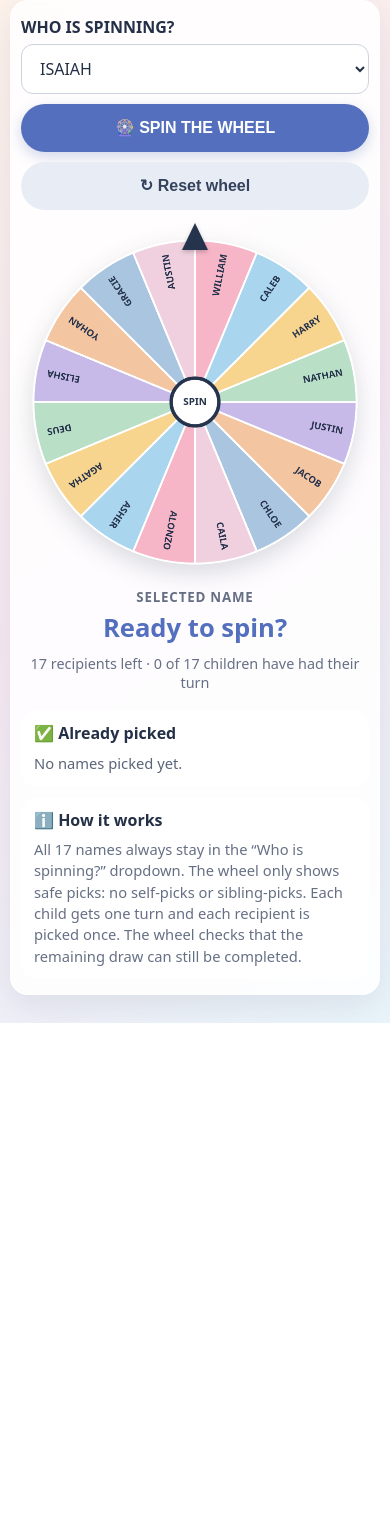
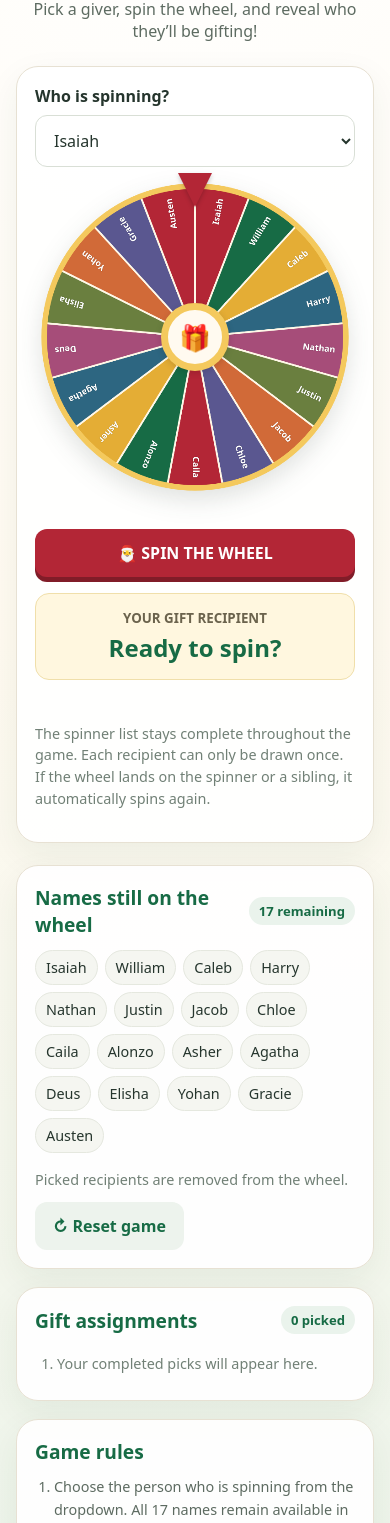
Before and after one commit to angelagarcia0803-ctrl/christmas-name-roulette, a plain HTML site: page index.html in a window 390 px wide. Shown: the part 147-1670 px from the top of the page. Before the commit the page ends 1170 px from the top, so only its background shows below. Drawn offline with Linux system fonts and the light colour scheme.

Commit message:
Add files via upload

```diff
--- a/index.html
+++ b/index.html
@@ -2,329 +2,247 @@
 <html lang="en">
 <head>
 <meta charset="UTF-8">
-<meta name="viewport" content="width=device-width, initial-scale=1.0">
-<title>Christmas Family Name Roulette</title>
+<meta name="viewport" content="width=device-width, initial-scale=1">
+<title>Christmas Gift Exchange Roulette</title>
 <style>
-  :root { --ink:#243047; --pink:#f5a6b8; --cream:#fffaf3; --blue:#9bc8e8; }
+  :root { --red:#b32636; --green:#176b45; --gold:#f4c95d; --cream:#fffaf0; --ink:#25352d; }
   * { box-sizing:border-box; }
   body {
-    margin:0; min-height:100vh;
-    padding: max(18px, env(safe-area-inset-top)) 14px max(28px, env(safe-area-inset-bottom));
-    font-family:system-ui,-apple-system,Segoe UI,Roboto,Arial,sans-serif;
-    color:var(--ink); background:linear-gradient(145deg,#fff4e9,#f7e9f3 55%,#eaf5fb);
-    display:flex; justify-content:center;
+    margin:0; min-height:100vh; padding:28px 16px 44px;
+    font-family:system-ui,-apple-system,BlinkMacSystemFont,"Segoe UI",sans-serif;
+    color:var(--ink);
+    background:radial-gradient(circle at top, #fff 0, #fffaf0 42%, #e9f3e9 100%);
   }
-  main { width:min(900px,100%); text-align:center; }
-  h1 { margin:8px 0 6px; font-size:clamp(1.7rem,4vw,2.5rem); }
-  .subtitle { margin:0 0 24px; color:#596579; }
-  .panel {
-    background:rgba(255,255,255,.86); border:1px solid rgba(255,255,255,.9);
-    border-radius:24px; padding:22px; box-shadow:0 12px 35px rgba(51,54,85,.10);
-  }
-  .controls { display:flex; flex-wrap:wrap; justify-content:center; align-items:end; gap:12px; margin-bottom:18px; }
-  label { display:block; text-align:left; font-weight:700; margin-bottom:6px; }
-  select {
-    min-width:220px; min-height:48px; padding:12px 14px; border:1px solid #cbd3df; border-radius:12px;
-    background:white; color:var(--ink); font:inherit; font-size:16px;
-  }
-  button {
-    border:0; border-radius:999px; padding:13px 24px; min-height:48px;
-    font-size:1rem; font-weight:750; cursor:pointer; touch-action:manipulation;
-    transition:transform .15s,opacity .15s;
-  }
-  button:hover { transform:translateY(-1px); }
-  button:disabled { opacity:.5; cursor:not-allowed; transform:none; }
-  #spinBtn { color:white; background:#536fbd; box-shadow:0 5px 14px #536fbd44; }
-  #resetBtn { color:#34425d; background:#e8edf5; }
-  .wheel-wrap { width:min(100%,560px); margin:8px auto 18px; position:relative; }
-  canvas { display:block; width:100%; height:auto; filter:drop-shadow(0 9px 12px rgba(34,44,70,.16)); }
-  .pointer {
-    position:absolute; z-index:2; top:-5px; left:50%; transform:translateX(-50%);
-    width:0;height:0;border-left:17px solid transparent;border-right:17px solid transparent;
-    border-top:0;border-bottom:34px solid #26334d; filter:drop-shadow(0 2px 2px #0003);
-  }
-  .result { min-height:64px; display:flex; flex-direction:column; justify-content:center; gap:4px; }
-  .result small { color:#667085; font-weight:650; letter-spacing:.06em; text-transform:uppercase; }
-  #resultName { font-size:clamp(1.6rem,5vw,2.4rem); font-weight:850; color:#536fbd; }
-  .bottom { display:grid; grid-template-columns:1fr 1fr; gap:14px; margin-top:18px; text-align:left; }
-  .info { background:#fff; border-radius:16px; padding:14px 16px; }
-  .info h2 { font-size:1rem; margin:0 0 8px; }
-  .info p { margin:0; color:#667085; line-height:1.45; font-size:.92rem; }
-  #pickedList { color:#596579; line-height:1.6; overflow-wrap:anywhere; }
-  .count { color:#667085; font-size:.9rem; margin-top:8px; }
-  @media(max-width:600px) {
-    body { padding-left:10px; padding-right:10px; }
-    main { width:100%; }
-    h1 { line-height:1.15; margin-top:4px; }
-    .subtitle { font-size:.94rem; margin-bottom:16px; }
-    .panel { padding:15px 10px; border-radius:18px; }
-    .bottom { grid-template-columns:1fr; gap:10px; }
-    .controls { display:grid; grid-template-columns:1fr; gap:10px; align-items:stretch; }
-    .controls>div, select, button { width:100%; min-width:0; }
-    .wheel-wrap { width:min(100%,480px); margin:4px auto 12px; }
-    .pointer { border-left-width:13px; border-right-width:13px; border-bottom-width:27px; }
-    .result { min-height:58px; }
-    .info { padding:12px 13px; }
-  }
-  @media(max-width:360px) {
-    body { padding-left:7px; padding-right:7px; }
-    .panel { padding-left:7px; padding-right:7px; }
-    #resultName { font-size:1.55rem; }
-  }
+  .wrap { max-width:980px; margin:auto; }
+  header { text-align:center; margin-bottom:24px; }
+  .eyebrow { color:var(--green); font-weight:800; letter-spacing:.16em; text-transform:uppercase; font-size:.78rem; }
+  h1 { color:var(--red); margin:8px 0 6px; font-family:Georgia,serif; font-size:clamp(2rem,5vw,3.3rem); }
+  header p { margin:0; color:#5d6b61; }
+  .layout { display:grid; grid-template-columns:minmax(280px,1fr) minmax(280px,.85fr); gap:22px; align-items:start; }
+  .panel { background:#ffffffed; border:1px solid #e7e1d3; border-radius:22px; padding:22px; box-shadow:0 12px 35px #173b2410; }
+  .wheel-area { display:flex; justify-content:center; align-items:center; padding:10px 0 18px; }
+  .wheel-shell { width:min(100%,430px); aspect-ratio:1; position:relative; }
+  canvas { width:100%; height:100%; display:block; filter:drop-shadow(0 9px 12px #25352d24); }
+  .pointer { position:absolute; z-index:2; top:-4px; left:50%; transform:translateX(-50%); width:0;height:0;border-left:17px solid transparent;border-right:17px solid transparent;border-top:34px solid var(--red); filter:drop-shadow(0 2px 2px #0003); }
+  .hub { position:absolute; left:50%;top:50%;transform:translate(-50%,-50%);width:68px;height:68px;border-radius:50%;background:var(--cream);border:7px solid var(--gold);display:grid;place-items:center;font-size:1.6rem;box-shadow:0 2px 7px #0002;pointer-events:none; }
+  label { display:block; font-weight:750; margin-bottom:8px; }
+  select { width:100%; padding:13px 14px; border:1.5px solid #d9dfd6; border-radius:12px; font:inherit; background:white; color:var(--ink); }
+  button { border:0; border-radius:12px; padding:13px 18px; font:inherit; font-weight:800; cursor:pointer; transition:transform .15s,opacity .15s; }
+  button:active { transform:scale(.98); }
+  button:disabled { opacity:.45; cursor:not-allowed; }
+  .spin { width:100%; margin-top:14px; background:var(--red); color:white; box-shadow:0 5px 0 #811c28; }
+  .spin:hover:not(:disabled) { background:#9f1f2d; }
+  .reset { background:#edf3ed; color:var(--green); }
+  .result { min-height:82px; margin-top:16px; border-radius:14px; padding:15px; background:#fff7df; border:1px solid #f0dfaa; text-align:center; }
+  .result small { display:block; color:#6b634d; font-weight:700; }
+  .result strong { display:block; color:var(--green); font-size:1.5rem; margin-top:4px; }
+  .section-head { display:flex; justify-content:space-between; align-items:center; gap:12px; margin-bottom:12px; }
+  h2 { margin:0; color:var(--green); font-size:1.2rem; }
+  .count { background:#eaf3ec; color:var(--green); border-radius:99px; padding:5px 10px; font-size:.82rem; font-weight:800; white-space:nowrap; }
+  .list { display:flex; flex-wrap:wrap; gap:7px; margin:0; padding:0; list-style:none; }
+  .chip { background:#f5f6f1; border:1px solid #e5e8df; padding:7px 10px; border-radius:99px; font-size:.9rem; }
+  .chip.done { background:#e6f3e9; border-color:#b9dcc3; color:#176b45; }
+  .history { margin:0; padding-left:22px; }
+  .history li { padding:7px 0; border-bottom:1px solid #edf0e9; }
+  .history li:last-child { border:0; }
+  .muted { color:#718076; font-size:.9rem; line-height:1.5; }
+  .rules { margin:10px 0 0; padding-left:19px; color:#5d6b61; font-size:.9rem; line-height:1.6; }
+  .bottom { display:flex; justify-content:space-between; align-items:center; gap:12px; margin-top:16px; flex-wrap:wrap; }
+  .notice { color:#9a3b25; font-size:.88rem; min-height:1.3em; margin-top:10px; }
+  @media(max-width:760px) { .layout { grid-template-columns:1fr; } .panel { padding:18px; } }
 </style>
 </head>
 <body>
-<main>
-  <h1>🎄 Christmas Family Name Roulette 🎁</h1>
-  <p class="subtitle">Choose who is spinning, then spin the wheel to pick a name!</p>
+<div class="wrap">
+  <header>
+    <div class="eyebrow">🎄 A little Christmas fun 🎁</div>
+    <h1>Gift Exchange Roulette</h1>
+    <p>Pick a giver, spin the wheel, and reveal who they’ll be gifting!</p>
+  </header>
+
+  <main class="layout">
     <section class="panel">
-    <div class="controls">
-      <div>
-        <label for="spinner">WHO IS SPINNING?</label>
-        <select id="spinner" aria-label="Who is spinning"></select>
-      </div>
-      <button id="spinBtn" type="button">🎡 SPIN THE WHEEL</button>
-      <button id="resetBtn" type="button">↻ Reset wheel</button>
-    </div>
-    <div class="wheel-wrap">
+      <label for="spinner">Who is spinning?</label>
+      <select id="spinner"></select>
+      <div class="wheel-area">
+        <div class="wheel-shell">
           <div class="pointer"></div>
-      <canvas id="wheel" width="700" height="700" aria-label="Name roulette wheel"></canvas>
-    </div>
-    <div class="result" aria-live="polite">
-      <small>Selected name</small>
-      <div id="resultName">Ready to spin?</div>
-    </div>
-    <div class="count" id="count"></div>
-    <div class="bottom">
-      <div class="info">
-        <h2>✅ Already picked</h2>
-        <p id="pickedList">No names picked yet.</p>
-      </div>
-      <div class="info">
-        <h2>ℹ️ How it works</h2>
-        <p>All 17 names always stay in the “Who is spinning?” dropdown. The wheel only shows safe picks: no self-picks or sibling-picks. Each child gets one turn and each recipient is picked once. The wheel checks that the remaining draw can still be completed.</p>
+          <canvas id="wheel" width="700" height="700" aria-label="Roulette wheel"></canvas>
+          <div class="hub">🎁</div>
         </div>
       </div>
+      <button class="spin" id="spinBtn">🎅 SPIN THE WHEEL</button>
+      <div class="result" id="result" aria-live="polite">
+        <small>YOUR GIFT RECIPIENT</small>
+        <strong>Ready to spin?</strong>
+      </div>
+      <div class="notice" id="notice" aria-live="polite"></div>
+      <p class="muted">The spinner list stays complete throughout the game. Each recipient can only be drawn once. If the wheel lands on the spinner or a sibling, it automatically spins again.</p>
     </section>
+
+    <aside>
+      <section class="panel">
+        <div class="section-head"><h2>Names still on the wheel</h2><span class="count" id="remainingCount">17 remaining</span></div>
+        <ul class="list" id="remainingList"></ul>
+        <div class="bottom">
+          <span class="muted">Picked recipients are removed from the wheel.</span>
+          <button class="reset" id="resetBtn">↻ Reset game</button>
+        </div>
+      </section>
+      <section class="panel" style="margin-top:18px">
+        <div class="section-head"><h2>Gift assignments</h2><span class="count" id="pickedCount">0 picked</span></div>
+        <ol class="history" id="history"><li class="muted">Your completed picks will appear here.</li></ol>
+      </section>
+      <section class="panel" style="margin-top:18px">
+        <h2>Game rules</h2>
+        <ol class="rules">
+          <li>Choose the person who is spinning from the dropdown. All 17 names remain available in this dropdown.</li>
+          <li>Once a recipient is picked, their name is removed from the wheel.</li>
+          <li>No one can pick themselves.</li>
+          <li>No one can pick a sibling from their own family.</li>
+          <li>If a spin lands on an unavailable name, the wheel automatically spins again.</li>
+        </ol>
+      </section>
+    </aside>
   </main>
+</div>
 <script>
-(() => {
-  const allNames = [
-    "ISAIAH", "WILLIAM", "CALEB", "HARRY", "NATHAN", "JUSTIN", "JACOB",
-    "CHLOE", "CAILA", "ALONZO", "ASHER", "AGATHA", "DEUS", "ELISHA",
-    "YOHAN", "GRACIE", "AUSTIN"
+const participants = ["Isaiah","William","Caleb","Harry","Nathan","Justin","Jacob","Chloe","Caila","Alonzo","Asher","Agatha","Deus","Elisha","Yohan","Gracie","Austen"];
+const families = [
+  ["William","Caleb","Harry"],
+  ["Nathan","Justin","Jacob"],
+  ["Deus","Elisha"],
+  ["Gracie","Austen"],
+  ["Asher","Agatha"],
+  ["Chloe","Caila","Alonzo"]
 ];
-
-  const siblingGroups = [
-    ["WILLIAM", "CALEB", "HARRY"],
-    ["NATHAN", "JUSTIN", "JACOB"],
-    ["AGATHA", "ASHER"],
-    ["DEUS", "ELISHA"],
-    ["GRACIE", "AUSTIN"],
-    ["CHLOE", "CAILA", "ALONZO"]
-  ];
-
-  const siblingOf = {};
-  siblingGroups.forEach(group => group.forEach(name => {
-    siblingOf[name] = new Set(group.filter(other => other !== name));
-  }));
-
-  let wheelNames = [...allNames];       // Recipients not yet picked
-  let completedSpinners = new Set();    // Children who have already given
+const familyOf = new Map();
+families.forEach((family, index) => family.forEach(name => familyOf.set(name, index)));
+const colors = ["#b32636","#176b45","#e4ad35","#2d6681","#a64d79","#6a7f3f","#d16a38","#5a5790"];
+let remaining = [...participants];
+let assignments = [];
 let rotation = 0;
 let spinning = false;
-  let displayNames = [];
 
 const canvas = document.getElementById("wheel");
 const ctx = canvas.getContext("2d");
 const spinnerSelect = document.getElementById("spinner");
 const spinBtn = document.getElementById("spinBtn");
-  const resetBtn = document.getElementById("resetBtn");
-  const resultName = document.getElementById("resultName");
-  const pickedList = document.getElementById("pickedList");
-  const count = document.getElementById("count");
-  const colors = ["#f6b6c8","#a9d5ee","#f8d58e","#b9dfc7","#c7b9e8","#f4c5a1","#a9c5df","#f0d0df"];
+const result = document.getElementById("result");
+const notice = document.getElementById("notice");
 
-  // The dropdown is populated once and is never filtered or shortened.
-  allNames.forEach(name => {
+function eligibleFor(spinner) {
+  return remaining.filter(name => name !== spinner &&
+    !(familyOf.has(name) && familyOf.has(spinner) && familyOf.get(name) === familyOf.get(spinner)));
+}
+function drawWheel() {
+  const n = remaining.length;
+  const cx = 350, cy = 350, r = 330;
+  ctx.clearRect(0,0,700,700);
+  if (!n) {
+    ctx.beginPath(); ctx.arc(cx,cy,r,0,Math.PI*2); ctx.fillStyle="#eaf3ec"; ctx.fill();
+    ctx.fillStyle="#176b45"; ctx.font="bold 34px system-ui"; ctx.textAlign="center";
+    ctx.fillText("All done! 🎄",cx,cy+10); return;
+  }
+  const slice = Math.PI*2/n;
+  for (let i=0;i<n;i++) {
+    const start = rotation - Math.PI/2 + i*slice;
+    const end = start + slice;
+    ctx.beginPath(); ctx.moveTo(cx,cy); ctx.arc(cx,cy,r,start,end); ctx.closePath();
+    ctx.fillStyle=colors[i%colors.length]; ctx.fill();
+    ctx.strokeStyle="#fff8e8"; ctx.lineWidth=4; ctx.stroke();
+    ctx.save(); ctx.translate(cx,cy); ctx.rotate(start+slice/2);
+    ctx.textAlign="right"; ctx.textBaseline="middle";
+    const fontSize = n > 13 ? 19 : n > 8 ? 22 : 25;
+    ctx.font=`bold ${fontSize}px system-ui`;
+    ctx.fillStyle="#fff"; ctx.shadowColor="#0005"; ctx.shadowBlur=2;
+    ctx.fillText(remaining[i],r-22,0);
+    ctx.restore();
+  }
+  ctx.beginPath(); ctx.arc(cx,cy,r,0,Math.PI*2); ctx.strokeStyle="#f4c95d"; ctx.lineWidth=12; ctx.stroke();
+}
+function render() {
+  drawWheel();
+  spinnerSelect.innerHTML = "";
+  participants.forEach(name => {
     const option = document.createElement("option");
-    option.value = name;
-    option.textContent = name;
+    option.value=name; option.textContent=name;
     spinnerSelect.appendChild(option);
   });
-
-  function isSibling(a, b) {
-    return !!(siblingOf[a] && siblingOf[a].has(b));
-  }
-
-  // Tests whether the remaining children can still be assigned one-to-one,
-  // with no child assigned themselves or a sibling.
-  function hasPerfectMatching(givers, recipients) {
-    if (givers.length !== recipients.length) return false;
-    const recipientToGiver = new Map();
-
-    function findMatch(giver, seen) {
-      for (const recipient of recipients) {
-        if (recipient === giver || isSibling(giver, recipient) || seen.has(recipient)) continue;
-        seen.add(recipient);
-        if (!recipientToGiver.has(recipient) ||
-            findMatch(recipientToGiver.get(recipient), seen)) {
-          recipientToGiver.set(recipient, giver);
-          return true;
-        }
-      }
-      return false;
-    }
-
-    for (const giver of givers) {
-      if (!findMatch(giver, new Set())) return false;
-    }
-    return true;
-  }
-
-  // Only offer a recipient if choosing them leaves a complete valid draw possible.
-  function getSafeCandidates(spinner) {
-    if (completedSpinners.has(spinner)) return [];
-    const otherGivers = allNames.filter(n => n !== spinner && !completedSpinners.has(n));
-    return wheelNames.filter(candidate => {
-      if (candidate === spinner || isSibling(spinner, candidate)) return false;
-      const remainingRecipients = wheelNames.filter(n => n !== candidate);
-      return hasPerfectMatching(otherGivers, remainingRecipients);
+  const list=document.getElementById("remainingList");
+  list.innerHTML="";
+  remaining.forEach(name => {
+    const li=document.createElement("li"); li.className="chip"; li.textContent=name; list.appendChild(li);
+  });
+  document.getElementById("remainingCount").textContent=`${remaining.length} remaining`;
+  document.getElementById("pickedCount").textContent=`${assignments.length} picked`;
+  const history=document.getElementById("history");
+  history.innerHTML="";
+  if (!assignments.length) {
+    const li=document.createElement("li"); li.className="muted"; li.textContent="Your completed picks will appear here."; history.appendChild(li);
+  } else {
+    assignments.forEach(a => {
+      const li=document.createElement("li");
+      li.innerHTML=`<strong>${escapeHtml(a.giver)}</strong> gives to <strong>${escapeHtml(a.recipient)}</strong>`;
+      history.appendChild(li);
     });
   }
-
-  function drawWheel(names = displayNames) {
-    displayNames = [...names];
-    const cx = canvas.width/2, cy = canvas.height/2, radius = 325;
-    ctx.clearRect(0,0,canvas.width,canvas.height);
-
-    if (!displayNames.length) {
-      ctx.beginPath(); ctx.arc(cx,cy,radius,0,Math.PI*2);
-      ctx.fillStyle="#e9edf4"; ctx.fill();
-      ctx.fillStyle="#34425d"; ctx.font="bold 27px system-ui"; ctx.textAlign="center";
-      const message = completedSpinners.size === allNames.length
-        ? "Everyone has picked!"
-        : "Choose an available spinner";
-      ctx.fillText(message,cx,cy);
-      return;
+  const spinner=spinnerSelect.value || participants[0];
+  const possible=eligibleFor(spinner);
+  spinBtn.disabled=spinning || remaining.length===0 || possible.length===0;
+  if (!remaining.length) notice.textContent="Every recipient has been drawn. Merry Christmas!";
+  else if (!possible.length) notice.textContent=`${spinner} has no eligible recipient left. Choose another spinner or reset the game.`;
+  else notice.textContent="";
 }
-
-    const slice = Math.PI*2/displayNames.length;
-    displayNames.forEach((name,i) => {
-      const start = rotation + i*slice - Math.PI/2;
-      const end = start + slice;
-      ctx.beginPath(); ctx.moveTo(cx,cy); ctx.arc(cx,cy,radius,start,end); ctx.closePath();
-      ctx.fillStyle = colors[i%colors.length]; ctx.fill();
-      ctx.strokeStyle="#ffffff"; ctx.lineWidth=4; ctx.stroke();
-      ctx.save(); ctx.translate(cx,cy); ctx.rotate(start+slice/2);
-      ctx.textAlign="right"; ctx.textBaseline="middle";
-      const fontSize = displayNames.length > 13 ? 19 : displayNames.length > 8 ? 22 : 27;
-      ctx.font=`800 ${fontSize}px system-ui`;
-      ctx.fillStyle="#26334d";
-      ctx.fillText(name,radius-22,0);
-      ctx.restore();
-    });
-    ctx.beginPath(); ctx.arc(cx,cy,48,0,Math.PI*2); ctx.fillStyle="#fff"; ctx.fill();
-    ctx.lineWidth=7; ctx.strokeStyle="#26334d"; ctx.stroke();
-    ctx.fillStyle="#26334d"; ctx.font="bold 20px system-ui"; ctx.textAlign="center"; ctx.textBaseline="middle";
-    ctx.fillText("SPIN",cx,cy);
-  }
-
-  function updateInfo() {
-    const picked = allNames.filter(n => !wheelNames.includes(n));
-    pickedList.textContent = picked.length ? picked.join(", ") : "No names picked yet.";
-    count.textContent = `${wheelNames.length} recipients left · ${completedSpinners.size} of ${allNames.length} children have had their turn`;
-    const spinner = spinnerSelect.value;
-    const safe = getSafeCandidates(spinner);
-    spinBtn.disabled = spinning || safe.length === 0;
-    spinBtn.textContent = completedSpinners.has(spinner)
-      ? "TURN ALREADY COMPLETED"
-      : "🎡 SPIN THE WHEEL";
-   }
-
-  function onSpinnerChange() {
-    if (spinning) return;
-    rotation = 0;
-    const spinner = spinnerSelect.value;
-    drawWheel(getSafeCandidates(spinner));
-    updateInfo();
-    if (completedSpinners.has(spinner)) {
-      resultName.textContent = `${spinner} has already had a turn. Choose another child.`;
-    } else if (!getSafeCandidates(spinner).length && completedSpinners.size < allNames.length) {
-      resultName.textContent = "No valid pick available for this spinner.";
-    } else {
-      resultName.textContent = "Ready to spin?";
-    }
-  }
+function escapeHtml(s) { return s.replace(/[&<>"']/g, c => ({"&":"&amp;","<":"&lt;",">":"&gt;",'"':"&quot;","'":"&#39;"}[c])); }
 
 function spin() {
   if (spinning) return;
-    const spinner = spinnerSelect.value;
-
-    if (completedSpinners.has(spinner)) {
-      alert(`${spinner} has already had a turn. Please choose another child.`);
+  const giver=spinnerSelect.value;
+  const allowed=eligibleFor(giver);
+  if (!allowed.length) {
+    notice.textContent=`No eligible recipients remain for ${giver}. Choose another spinner.`;
     return;
   }
-
-    const candidates = getSafeCandidates(spinner);
-    if (!candidates.length) {
-      alert("There are no safe picks for this spinner. Please choose another child.");
-      return;
-    }
-
-    // The selected name is guaranteed not to be the spinner or a sibling,
-    // and the matching check guarantees the remaining draw can still finish.
-    const chosen = candidates[Math.floor(Math.random()*candidates.length)];
-    spinning = true;
-    spinBtn.disabled = true;
-    spinBtn.textContent = "SPINNING…";
-
-    const slice = Math.PI*2/candidates.length;
-    const chosenIndex = candidates.indexOf(chosen);
-    const current = ((rotation % (Math.PI*2)) + Math.PI*2) % (Math.PI*2);
-    const targetMod = ((-(chosenIndex+0.5)*slice)%(Math.PI*2)+Math.PI*2)%(Math.PI*2);
-    const delta = ((targetMod-current)%(Math.PI*2)+Math.PI*2)%(Math.PI*2);
-    const startRotation = rotation;
-    const totalRotation = delta + Math.PI*2*6;
-    const duration = 4200;
-    const startTime = performance.now();
-
-    function animate(now) {
-      const t = Math.min(1,(now-startTime)/duration);
-      const eased = 1-Math.pow(1-t,4);
-      rotation = startRotation + totalRotation*eased;
-      drawWheel(candidates);
-      if (t < 1) {
-        requestAnimationFrame(animate);
-      } else {
-        rotation = ((rotation%(Math.PI*2))+(Math.PI*2))%(Math.PI*2);
-        wheelNames = wheelNames.filter(n => n !== chosen);
-        completedSpinners.add(spinner);
-        spinning = false;
-        resultName.textContent = `${spinner} picked ${chosen}! 🎉`;
-        drawWheel(getSafeCandidates(spinnerSelect.value));
-        updateInfo();
+  spinning=true; spinBtn.disabled=true; spinnerSelect.disabled=true; notice.textContent="Spinning…";
+  // Pick only from eligible names. The animation still makes several full turns before stopping.
+  const recipient=allowed[Math.floor(Math.random()*allowed.length)];
+  const index=remaining.indexOf(recipient);
+  const n=remaining.length, slice=Math.PI*2/n;
+  const current=rotation;
+  const desiredMod=((-(index+0.5)*slice) % (Math.PI*2) + Math.PI*2)%(Math.PI*2);
+  const currentMod=((current%(Math.PI*2))+Math.PI*2)%(Math.PI*2);
+  const delta=((desiredMod-currentMod)%(Math.PI*2)+Math.PI*2)%(Math.PI*2);
+  const target=current + Math.PI*2*6 + delta;
+  const start=performance.now(), duration=4200;
+  function frame(now) {
+    const t=Math.min(1,(now-start)/duration);
+    const ease=1-Math.pow(1-t,4);
+    rotation=current+(target-current)*ease;
+    drawWheel();
+    if (t<1) requestAnimationFrame(frame);
+    else {
+      rotation=target%(Math.PI*2);
+      assignments.push({giver,recipient});
+      remaining=remaining.filter(name=>name!==recipient);
+      result.innerHTML=`<small>${escapeHtml(giver.toUpperCase())} IS GIFTING TO</small><strong>🎁 ${escapeHtml(recipient)} 🎁</strong>`;
+      spinning=false; spinnerSelect.disabled=false; render();
+      if (remaining.length===0) {
+        result.innerHTML=`<small>CHRISTMAS GIFT EXCHANGE COMPLETE</small><strong>🎄 Merry Christmas! 🎄</strong>`;
       }
     }
-    requestAnimationFrame(animate);
   }
-
-  function reset() {
+  requestAnimationFrame(frame);
+}
+spinBtn.addEventListener("click",spin);
+spinnerSelect.addEventListener("change",render);
+document.getElementById("resetBtn").addEventListener("click",()=>{
   if (spinning) return;
-    wheelNames = [...allNames];
-    completedSpinners = new Set();
-    rotation = 0;
-    resultName.textContent = "Ready to spin?";
-    drawWheel(getSafeCandidates(spinnerSelect.value));
-    updateInfo();
-  }
-
-  spinnerSelect.addEventListener("change",onSpinnerChange);
-  spinBtn.addEventListener("click",spin);
-  resetBtn.addEventListener("click",reset);
-  drawWheel(getSafeCandidates(spinnerSelect.value));
-  updateInfo();
-})();
+  remaining=[...participants]; assignments=[]; rotation=0;
+  result.innerHTML="<small>YOUR GIFT RECIPIENT</small><strong>Ready to spin?</strong>";
+  spinnerSelect.value=participants[0]; render();
+});
+render();
 </script>
 </body>
 </html>
```
Lines whose indentation alone changed are shown as unchanged.
